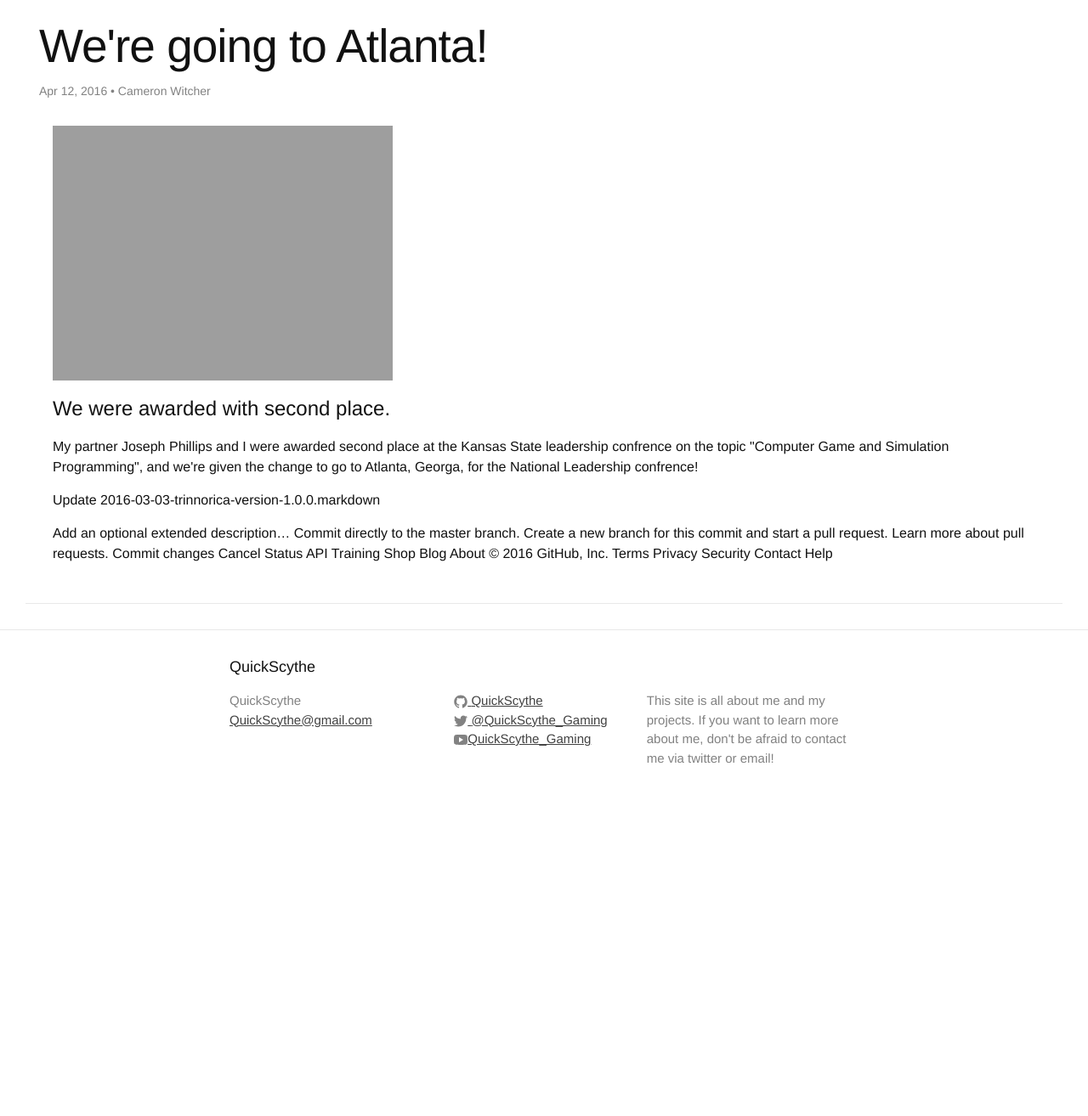
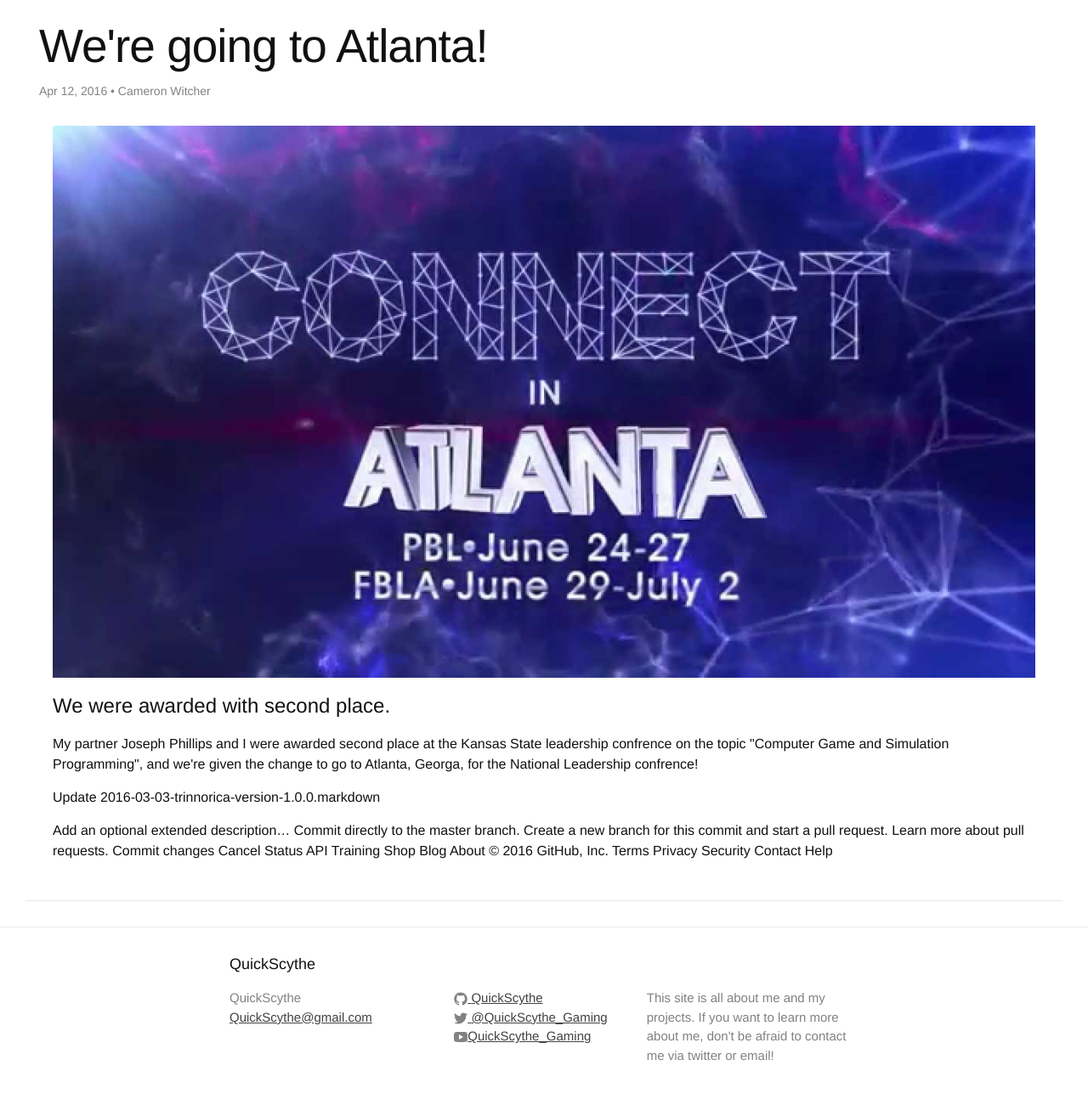
Before and after one commit to QuickScythe/QuickScythe.github.io, a Jekyll site: the page built from _posts/2016-04-12-going-to-atlanta.markdown, in a window 1280 px wide. Shown: the part 325-1639 px from the top of the page at 85% size. Built offline with Jekyll 4.4.1, drawn with Linux system fonts in a browser that asks for light colours; before the commit the page ends 1289 px from its top, so only the background shows below that.

Commit message:
Update 2016-04-12-going-to-atlanta.markdown

```diff
--- a/_posts/2016-04-12-going-to-atlanta.markdown
+++ b/_posts/2016-04-12-going-to-atlanta.markdown
@@ -5,7 +5,7 @@ title:  "We're going to Atlanta!"
 day:   April 12, 2016
 categories: fbla game update
 ---
-![Trinnorica v 1.0.0]({{ site.url }}/assets/nationals-2016-jpg)
+![FBLA 2016 Nationals]({{ site.url }}/assets/nationals-2016.jpg)
 <h1>We were awarded with second place.</h1>
 <p>My partner Joseph Phillips and I were awarded second place at the Kansas State leadership confrence on the topic "Computer Game and Simulation Programming", and we're given the change to go to Atlanta, Georga, for the National Leadership confrence!</p>
 
```
